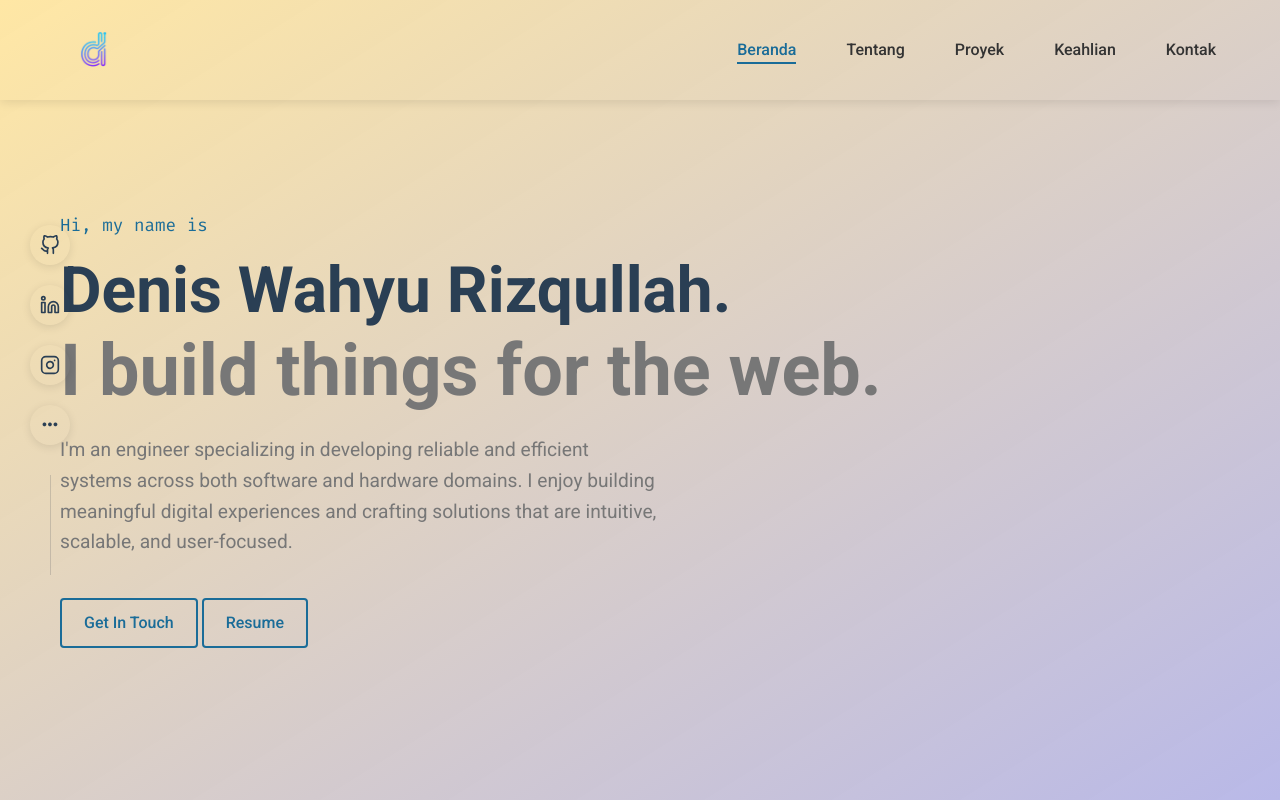
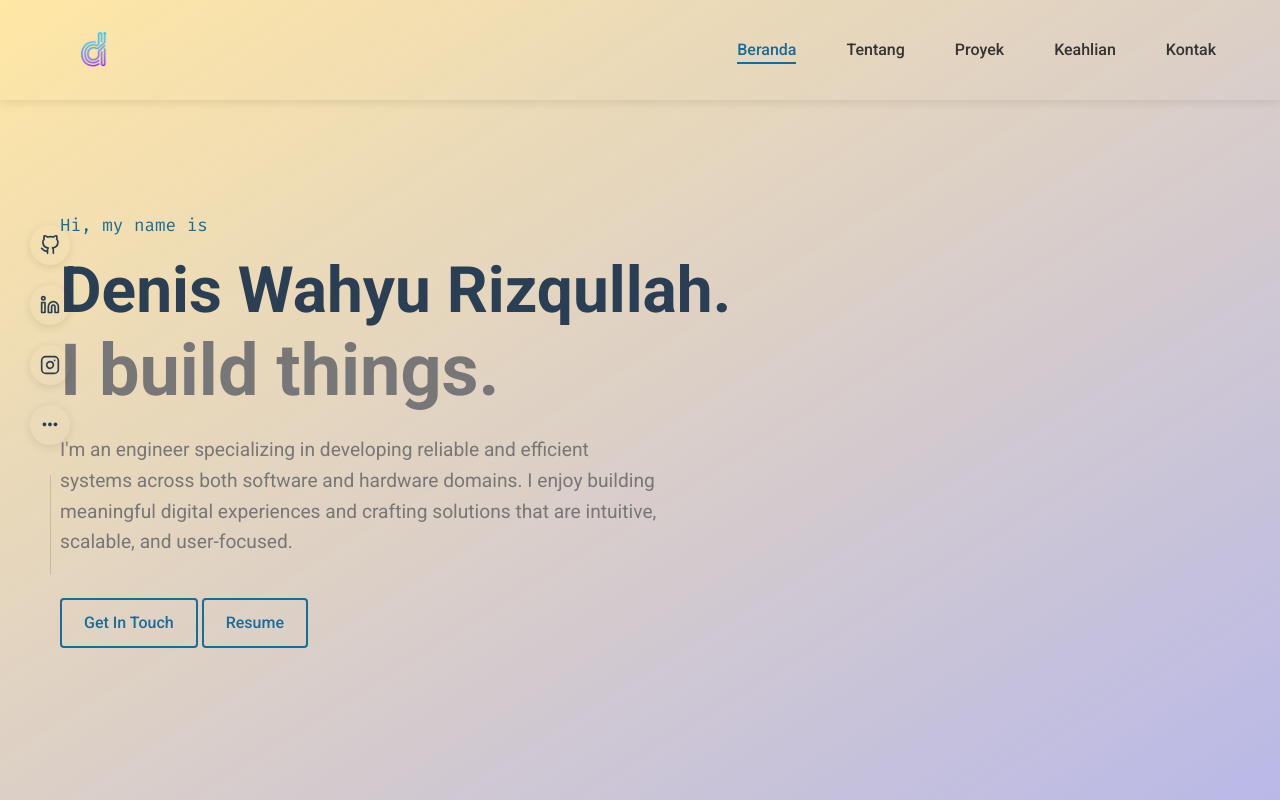
Before and after one commit to DenisWahyuRizqullah/Testing, a plain HTML site: page Html_CSS/Porto/index.html in a window 1280 px wide. Shown: the top 800 px of the page. Drawn offline with Linux system fonts and the light colour scheme; a script that the page names is missing.

Commit message:
fixing hero tagline, index.html

```diff
--- a/Html_CSS/Porto/index.html
+++ b/Html_CSS/Porto/index.html
@@ -35,7 +35,7 @@
                 <div class="hero-content">
                     <p class="hero-greeting">Hi, my name is</p>
                     <h1 class="hero-name">Denis Wahyu Rizqullah.</h1>
-                    <h2 class="hero-tagline">I build things for the web.</h2>
+                    <h2 class="hero-tagline">I build things.</h2>
                     <p class="hero-description">
                         I'm an engineer specializing in developing reliable and efficient systems across both software and hardware domains. I enjoy building meaningful digital experiences and crafting solutions that are intuitive, scalable, and user-focused.
                     </p>
```
